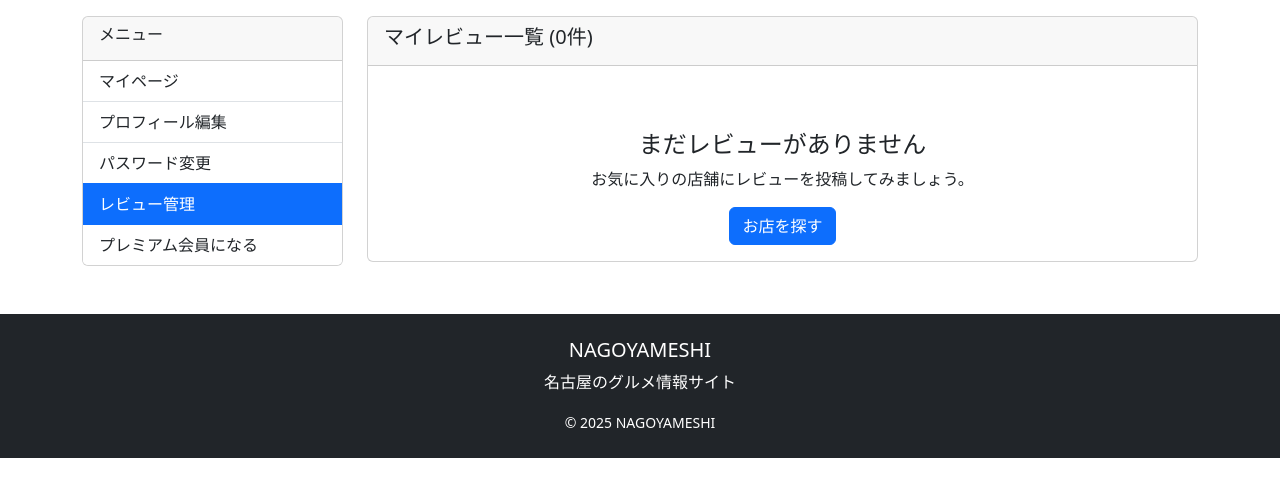
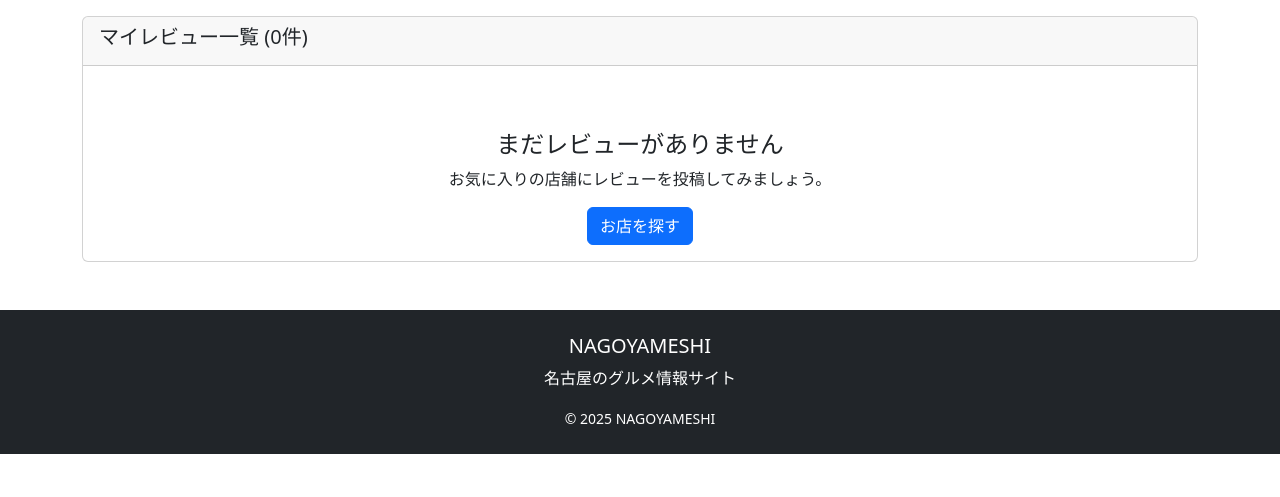
Before and after one commit to tk53582005/django-tabelog-kadai, a Django app: template templates/restaurants/review_list.html in a window 1280 px wide. Shown: the part 104-601 px from the top of the page. Run offline with Django 3.2, Linux system fonts and the light colour scheme; the template is opened without the code that fills it, so the values that code supplies are empty.

Commit message:
サイドメニュー統一とUIシンプル化完了

```diff
--- a/templates/account/password_change.html
+++ b/templates/account/password_change.html
@@ -30,10 +30,6 @@
                     </a>
                     <a href="{% url 'accounts:password_change' %}" class="list-group-item list-group-item-action active">
                         パスワード変更
-                    </a>
-                    <!-- レビュー管理リンクを追加 -->
-                    <a href="{% url 'restaurants:review_list' %}" class="list-group-item list-group-item-action">
-                        <i class="fas fa-star"></i> レビュー管理
                     </a>
                     {% if user.is_premium %}
                     <a href="{% url 'accounts:card_manage' %}" class="list-group-item list-group-item-action">
--- a/templates/accounts/card_manage.html
+++ b/templates/accounts/card_manage.html
@@ -29,10 +29,6 @@
                     </a>
                     <a href="{% url 'accounts:password_change' %}" class="list-group-item list-group-item-action">
                         パスワード変更
-                    </a>
-                    <!-- レビュー管理リンクを追加 -->
-                    <a href="{% url 'restaurants:review_list' %}" class="list-group-item list-group-item-action">
-                        <i class="fas fa-star"></i> レビュー管理
                     </a>
                     {% if user.is_premium %}
                     <a href="{% url 'accounts:card_manage' %}" class="list-group-item list-group-item-action active">
--- a/templates/accounts/mypage.html
+++ b/templates/accounts/mypage.html
@@ -28,10 +28,6 @@
                     </a>
                     <a href="{% url 'accounts:password_change' %}" class="list-group-item list-group-item-action">
                         パスワード変更
-                    </a>
-                    <!-- レビュー管理リンクを追加 -->
-                    <a href="{% url 'restaurants:review_list' %}" class="list-group-item list-group-item-action">
-                        <i class="fas fa-star"></i> レビュー管理
                     </a>
                     {% if user.is_premium %}
                     <a href="{% url 'accounts:card_manage' %}" class="list-group-item list-group-item-action">
@@ -105,7 +101,7 @@
                     </div>
                     <div class="text-end">
                         <a href="{% url 'accounts:profile_edit' %}" class="btn btn-sm btn-outline-primary">
-                            プロフィールを編集
+                            プロフィール編集
                         </a>
                     </div>
                 </div>
--- a/templates/accounts/profile_edit.html
+++ b/templates/accounts/profile_edit.html
@@ -29,10 +29,6 @@
                     </a>
                     <a href="{% url 'accounts:password_change' %}" class="list-group-item list-group-item-action">
                         パスワード変更
-                    </a>
-                    <!-- レビュー管理リンクを追加 -->
-                    <a href="{% url 'restaurants:review_list' %}" class="list-group-item list-group-item-action">
-                        <i class="fas fa-star"></i> レビュー管理
                     </a>
                     {% if user.is_premium %}
                     <a href="{% url 'accounts:card_manage' %}" class="list-group-item list-group-item-action">
--- a/templates/restaurants/review_list.html
+++ b/templates/restaurants/review_list.html
@@ -14,45 +14,9 @@
         </ol>
     </nav>
 
+    <!-- メインコンテンツ -->
     <div class="row">
-        <!-- サイドバー -->
-        <div class="col-md-3">
-            <div class="card">
-                <div class="card-header">
-                    <h6>メニュー</h6>
-                </div>
-                <div class="list-group list-group-flush">
-                    <a href="{% url 'accounts:mypage' %}" class="list-group-item list-group-item-action">
-                        マイページ
-                    </a>
-                    <a href="{% url 'accounts:profile_edit' %}" class="list-group-item list-group-item-action">
-                        プロフィール編集
-                    </a>
-                    <a href="{% url 'accounts:password_change' %}" class="list-group-item list-group-item-action">
-                        パスワード変更
-                    </a>
-                    <!-- レビュー管理リンクを追加 -->
-                    <a href="{% url 'restaurants:review_list' %}" class="list-group-item list-group-item-action active">
-                        <i class="fas fa-star"></i> レビュー管理
-                    </a>
-                    {% if user.is_premium %}
-                    <a href="{% url 'accounts:card_manage' %}" class="list-group-item list-group-item-action">
-                        クレジットカード管理
-                    </a>
-                    <a href="{% url 'accounts:subscription_manage' %}" class="list-group-item list-group-item-action">
-                        サブスクリプション管理
-                    </a>
-                    {% else %}
-                    <a href="{% url 'accounts:subscription_plan' %}" class="list-group-item list-group-item-action">
-                        プレミアム会員になる
-                    </a>
-                    {% endif %}
-                </div>
-            </div>
-        </div>
-
-        <!-- メインコンテンツ -->
-        <div class="col-md-9">
+        <div class="col-12">
             <div class="card">
                 <div class="card-header">
                     <h5>マイレビュー一覧 ({{ reviews|length }}件)</h5>
@@ -92,7 +56,6 @@
                                         <div class="btn-group btn-group-sm">
                                             <a href="{% url 'restaurants:detail' review.restaurant.pk %}" class="btn btn-primary btn-sm">店舗詳細</a>
                                             <a href="{% url 'restaurants:review_edit' review.pk %}" class="btn btn-outline-secondary btn-sm">編集</a>
-                                            <a href="{% url 'restaurants:review_delete' review.pk %}" class="btn btn-outline-danger btn-sm">削除</a>
                                         </div>
                                     </div>
                                 </div>
```
Also changed, not shown: templates/accounts/subscription_manage.html (+1 -37 lines).
